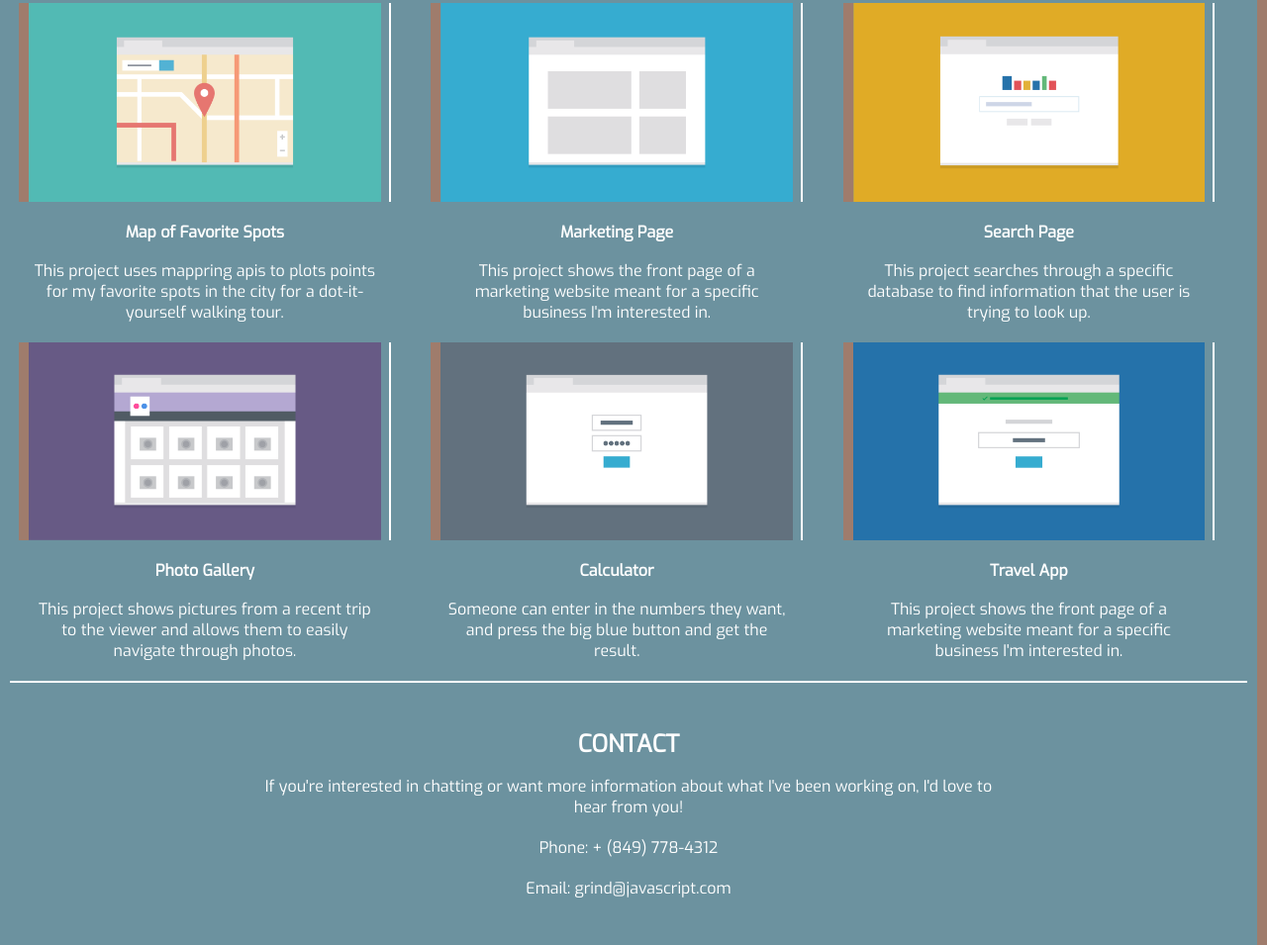
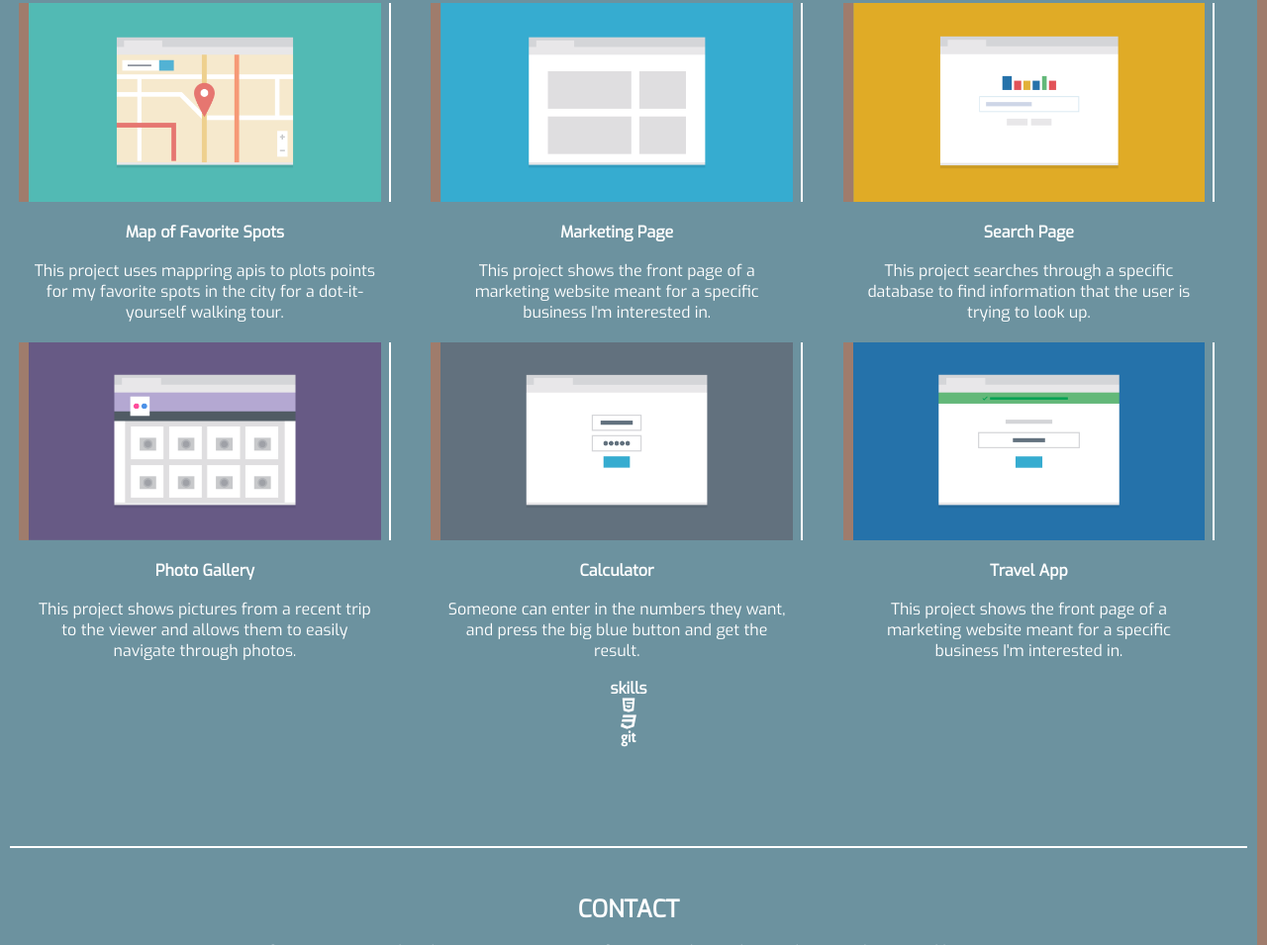
Before and after one commit to elyseeelius/responsiveweb, a plain HTML site: page index.html in a window 1280 px wide. Shown: the part 549-1504 px from the top of the page at 99% size. Drawn offline with Linux system fonts and the light colour scheme.

Commit message:
Update index.html

```diff
--- a/index.html
+++ b/index.html
@@ -9,6 +9,9 @@
     <meta name="viewport" content="width=device-width, initial-scale=1">
     <link href="https://fonts.googleapis.com/css?family=Exo" rel="stylesheet">
     <link rel="stylesheet" href="css/styles.css" />
+    <link rel="stylesheet" href="https://cdnjs.cloudflare.com/ajax/libs/font-awesome/4.7.0/css/font-awesome.min.css">
+    <link rel="stylesheet" href="path/to/font-mfizz/font-mfizz.css">
+
 
 
 
@@ -20,7 +23,7 @@
         <h1>Elys&#233;e Elius</h1>
         <nav class="main-nav">
             <ul>
-                <li><a href="#">home</a></li>
+                <li><a href="#top">home</a></li>
                 <li><a href="#portfolio">portofolio</a></li>
                 <li><a href="#contact">contact</a></li>
             </ul>
@@ -70,6 +73,21 @@
                     through photos.</p>
             </div>
         </div>
+
+<div class="allskills">
+    <h2 class="skills">skills</h2>
+    <div class="skill">
+        <i class="fa fa-html5"></i>
+    </div>
+    <div class="skill">
+        <i class="fa fa-css3"></i>
+    </div>
+
+    <div class="skill">
+        <i class="fa fa-git"></i>
+    </div>
+</div>
+
     <div id="contact">
         <h2>contact</h2>
         <p>If you're interested in chatting or want more information about what I've been working on, I'd love to
```
Lines whose indentation alone changed are shown as unchanged.
